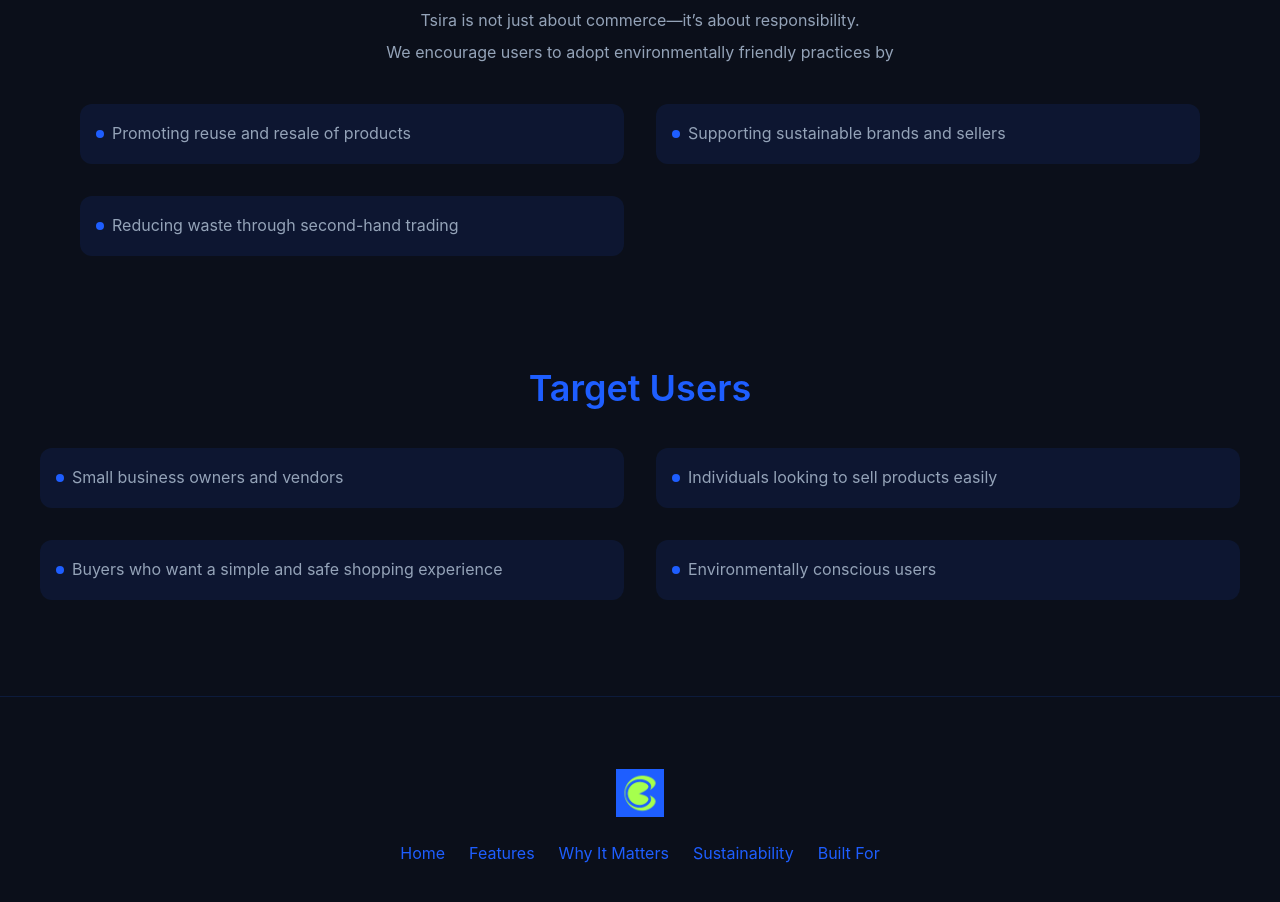
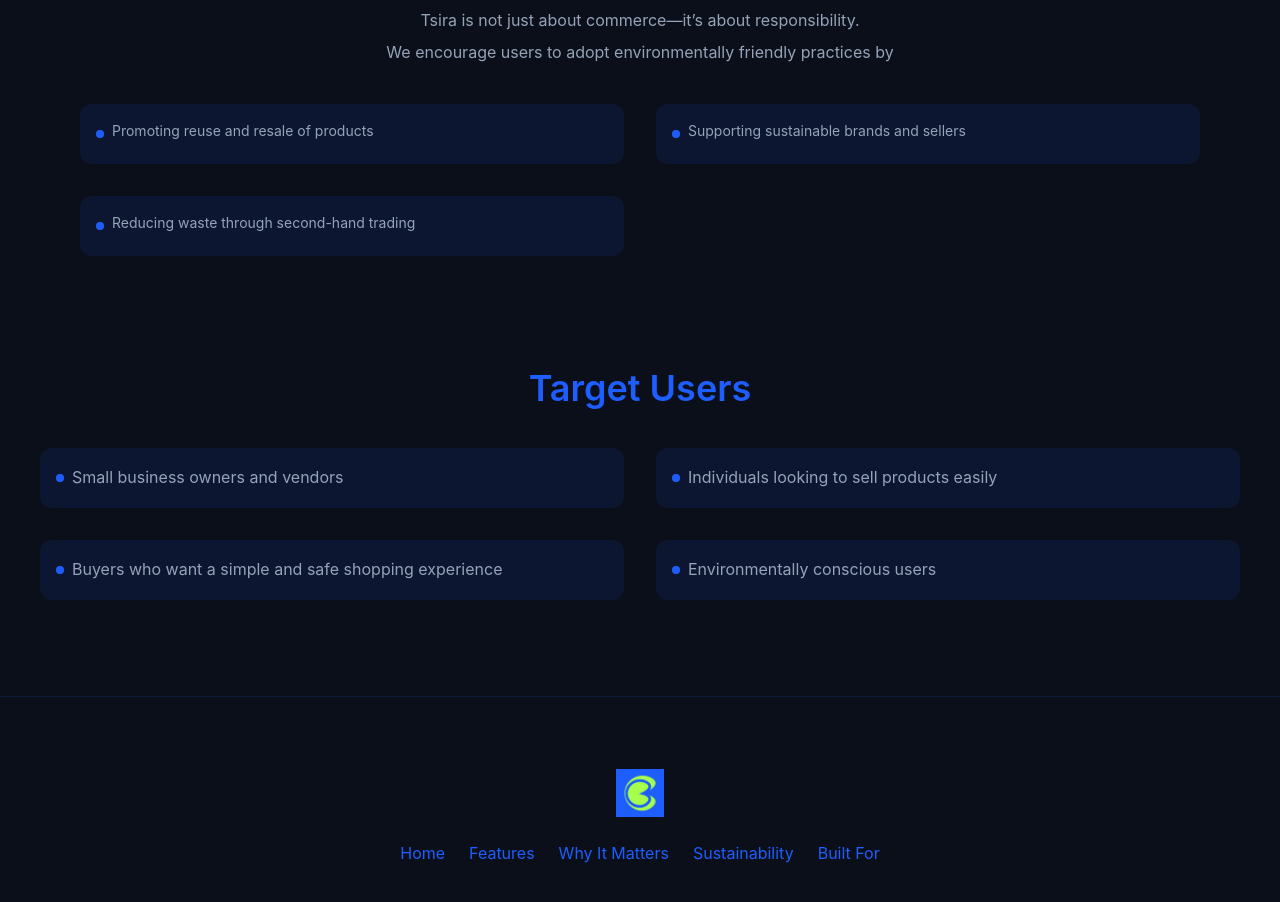
Before and after one commit to HumairaAisha/tsira-marketplace, a React (Vite) app in the folder tsira-marketplace/: page / in a window 1280 px wide. Shown: the part 2200-3102 px from the top of the page. Built offline with nearby package versions, Linux system fonts and the light colour scheme.

Commit message:
Resize font on text

```diff
--- a/tsira-marketplace/src/Sections/Impact.jsx
+++ b/tsira-marketplace/src/Sections/Impact.jsx
@@ -38,7 +38,7 @@
             <div key={index} className='bg-tsira-primary/10 p-4 rounded-xl hover:shadow hover:shadow-tsira-muted transition-shadow duration-300 flex flex-col hover:scale-[1.04]'>
                <div className='flex gap-2 hover:cursor-pointer'>
                <div className="rounded-full bg-tsira-primary w-2 h-2 my-2.5"></div>
-               <p className='text-base leading-relaxed text-tsira-muted'>{step}</p>
+               <p className='text-sm leading-relaxed text-tsira-muted'>{step}</p>
                </div>
 
             </div>
```
